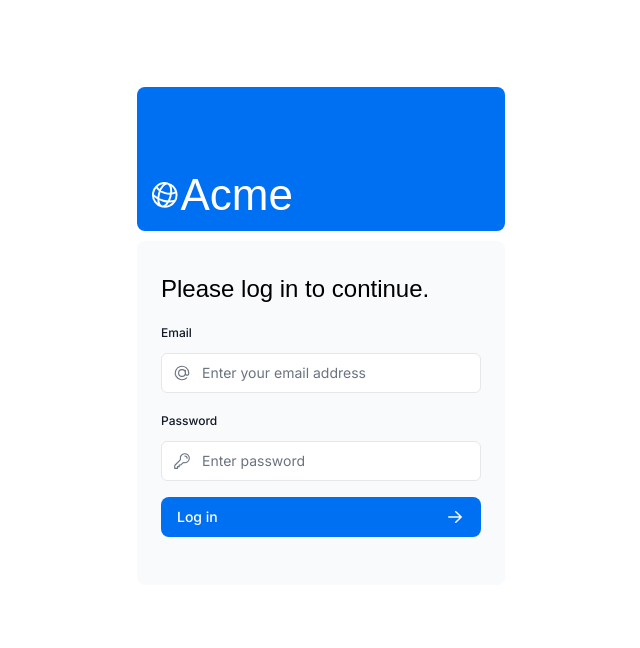
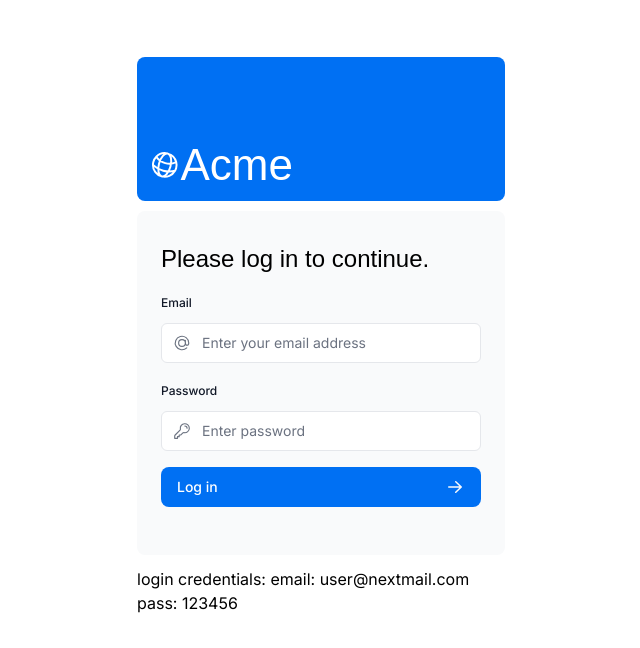
Before and after one commit to Codemigod-666/nextjs-dashboard, a Next.js app: page /login in a window 1280 px wide. Shown: the top 648 px of the page, without its empty margins (319-959 px from the left). Built offline with nearby package versions, Linux system fonts and the light colour scheme; a web font is replaced by a local one.

Commit message:
login credentials provided

```diff
--- a/app/ui/login-form.tsx
+++ b/app/ui/login-form.tsx
@@ -74,6 +74,9 @@ export default function LoginForm() {
           )}
         </div>
       </div>
+      <div>
+      <p>login credentials: email: user@nextmail.com pass: 123456</p>
+    </div>
     </form>
   );
 }
```
